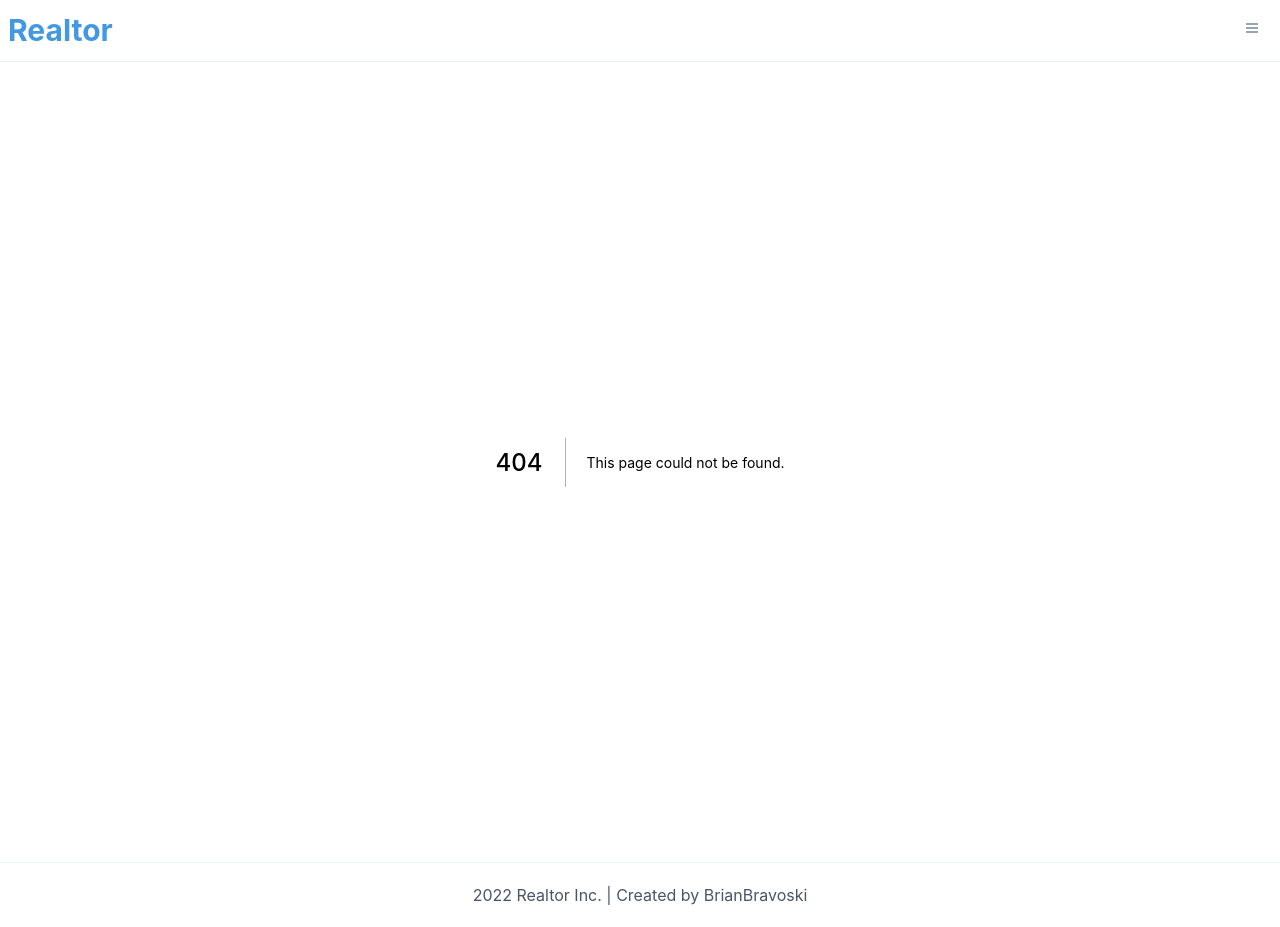
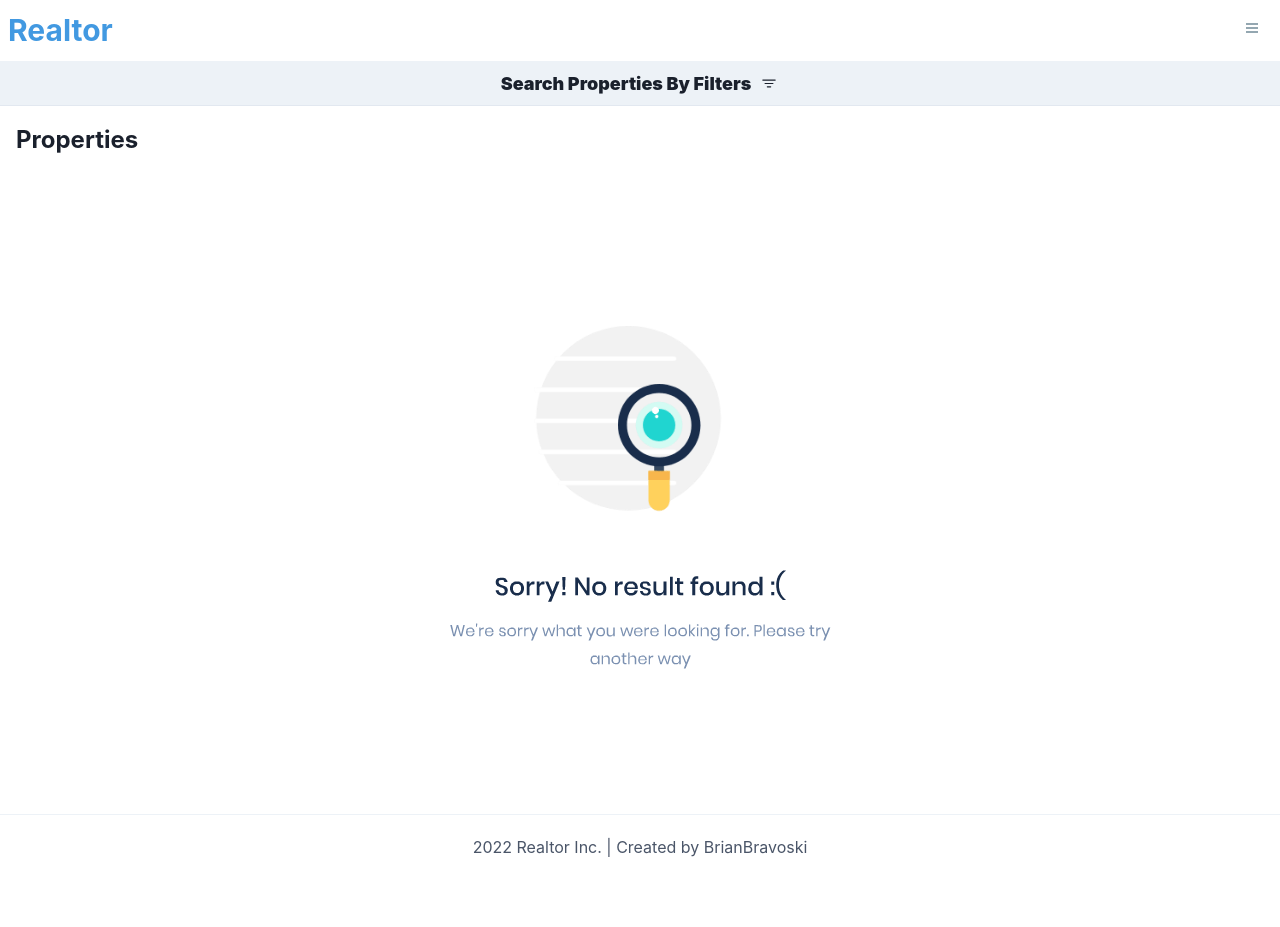
Before and after one commit to BrianBravoski/realtor, a Next.js app: page /search in a window 1280 px wide. Before the commit this address had no page. After the commit the page ends 879 px from the top, so only its background shows below. Built offline with nearby package versions, Linux system fonts and the light colour scheme.

Commit message:
search_result page

```diff
--- /dev/null
+++ b/components/SearchFilters.jsx
@@ -0,0 +1,16 @@
+import {useEffect, useState} from 'react';
+
+import {Flex, Select, Box, Text, Input, Spinner, Icon, Button} from '@chakra-ui/react'
+import { useRouter } from 'next/router';
+import {MdCancel} from 'react-icons/md' ;
+
+import Image from 'next/image';
+
+
+const SearchFilters = () => {
+  return (
+    <div>Search Filters</div>
+  )
+}
+
+export default SearchFilters;
--- /dev/null
+++ b/pages/search.js
@@ -0,0 +1,55 @@
+import { useState } from "react";
+import { useRouter } from 'next/router';
+
+import Image from 'next/image';
+import { Flex, Box, Text, Icon } from '@chakra-ui/react';
+import { BsFilter } from 'react-icons/bs';
+
+import SearchFilters from "../components/SearchFilters";
+import Property from "../components/Property";
+
+import noResult from '../assets/no_result.gif'
+
+
+const Search = () => {
+    const [searchFilters, setSearchFilters] = useState(false);
+    const router = useRouter();
+
+    return (
+        <Box>
+            <Flex
+            cursor="pointer"
+            bg="gray.100"
+            borderBottom="1px"
+            borderColor="gray.200"
+            p="2"
+            fontWeight="black"
+            fontSize="lg"
+            justifyContent="center"
+            alignItems="center"
+            onClick={() => setSearchFilters((prevFilters => prevFilters))}
+            >
+                <Text>Search Properties By Filters</Text>
+                <Icon paddingLeft="2" w="7" as={BsFilter}/>
+            </Flex>
+            {searchFilters && <SearchFilters />}
+
+
+            <Text fontSize="2xl" p="4" fontWeight="bold">
+                Properties {router.query.purpose}
+            </Text>
+
+            <Flex flexWrap="wrap">
+                {[].map((Property)=> <Property property={property.id} key={property}/>)}
+
+            </Flex>
+                {[].length ===0 && (
+                    <Flex justifyContent="center" alignItems="center" flexDirection="column" marginTop="5" marginBottom="5" >
+                        <Image alt="no_result" src={noResult}/>
+                    </Flex>
+                )}
+        </Box>
+    )
+}
+
+export default Search;
```
Also changed, not shown: assets/no_result.gif (added).
